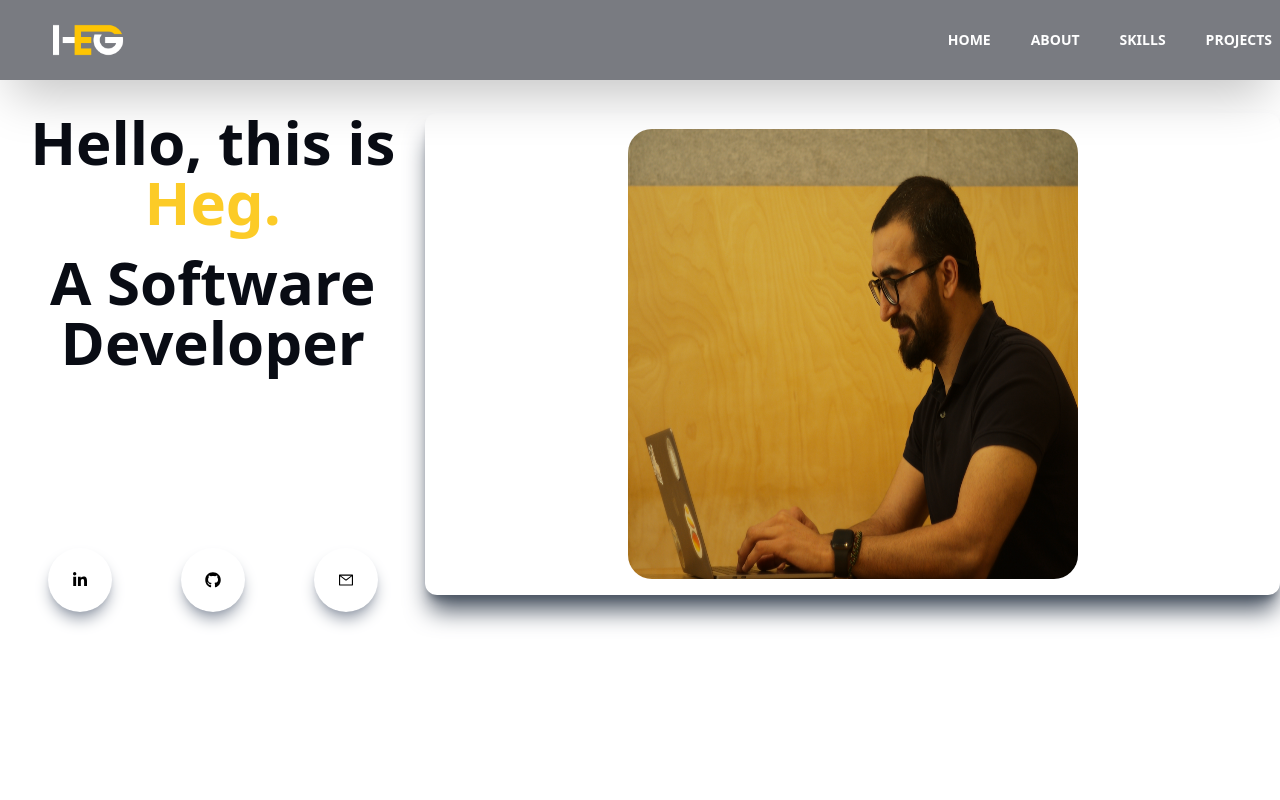
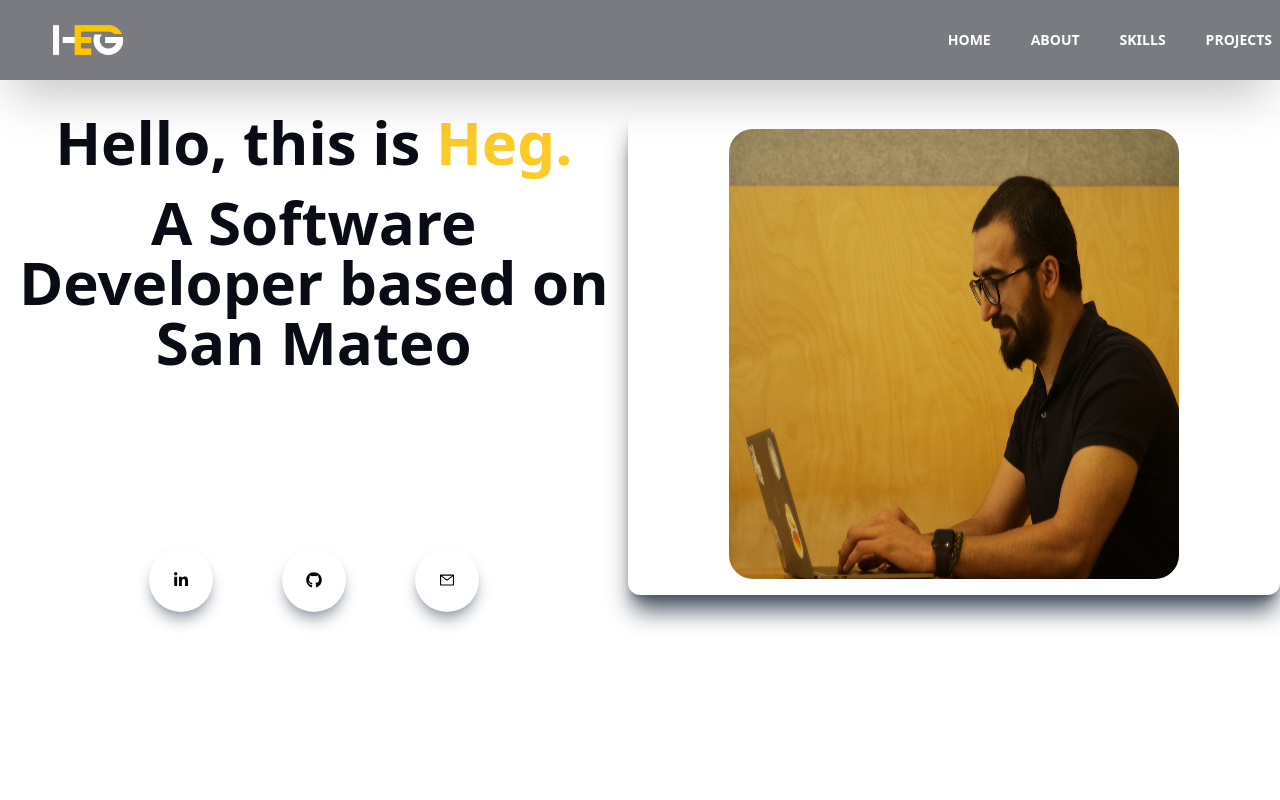
Before and after one commit to erhaneth/Portfolio-, a Next.js app: page / in a window 1280 px wide. Shown: the top 800 px of the page. Built offline with nearby package versions, Linux system fonts and the light colour scheme.

Commit message:
Fixed bug

```diff
--- a/components/Welcome.jsx
+++ b/components/Welcome.jsx
@@ -14,7 +14,7 @@ export default function Welcome() {
             <p className="mb-5">
               Hello, this is <span className="text-[#fccb27]">Heg.</span>
             </p>
-            <p>A Software Developer</p>
+            <p>A Software Developer based on San Mateo</p>
           </h1>
           <p className="py-16 text-gray-600 max-w-[%35] m-auto">
 
--- a/components/welcome.jsx
+++ b/components/welcome.jsx
@@ -14,7 +14,7 @@ export default function Welcome() {
             <p className="mb-5">
               Hello, this is <span className="text-[#fccb27]">Heg.</span>
             </p>
-            <p>A Software Developer</p>
+            <p>A Software Developer based on San Mateo</p>
           </h1>
           <p className="py-16 text-gray-600 max-w-[%35] m-auto">
 
```
Also changed, not shown: 1 other file (tests, documents, lock files or other folders).
